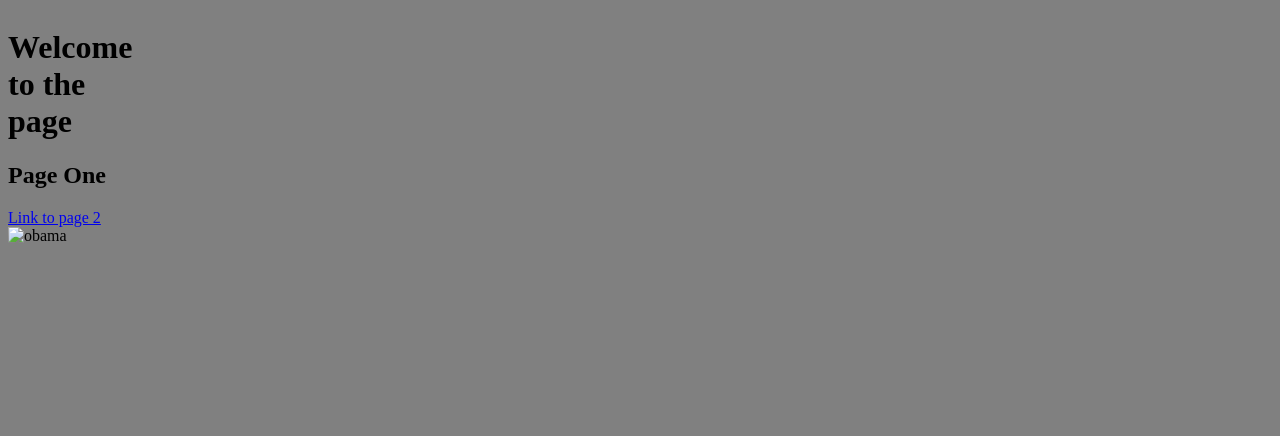
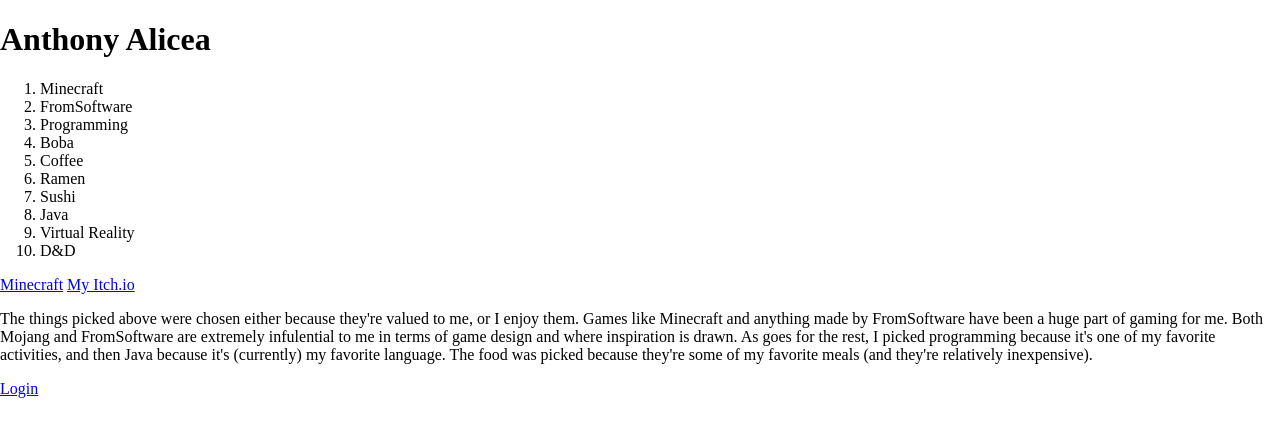
Before and after one commit to anthonya3411/WebAPI2023ASSINGMENTS, a website: page static/index.html in a window 1280 px wide. Drawn offline with Linux system fonts and the light colour scheme.

Commit message:
Created Login and Entries page

```diff
--- a/static/css/style.css
+++ b/static/css/style.css
@@ -1,6 +1,4 @@
 html,body{
-    display:  inline;
-    justify-content: center;
-    position: absolute ;
-    background-color: gray;
+    max-width: max-content;
+    margin: auto;
 }
--- a/static/index.html
+++ b/static/index.html
@@ -8,9 +8,28 @@
     <link rel="stylesheet" href="css/style.css">
 </head>
 <body>
-    <h1>Welcome to the page</h1>
-    <h2>Page One</h2>
-    <a href="page2.html">Link to page 2</a>
-    <img src="images/obam ammaa.jpg" alt="obama">
+    <h1>Anthony Alicea</h1>
+    <ol>
+        <li>Minecraft</li>
+        <li>FromSoftware</li>
+        <li>Programming</li>
+        <li>Boba</li>
+        <li>Coffee</li>
+        <li>Ramen</li>
+        <li>Sushi</li>
+        <li>Java</li>
+        <li>Virtual Reality</li>
+        <li>D&D</li>
+    </ol>
+
+    <a href="https://www.minecraft.net/en-us">Minecraft</a>
+    <a href="https://thictony.itch.io/">My Itch.io</a>
+    <p>The things picked above were chosen either because they're valued to me, or I enjoy them. Games like Minecraft and anything made by FromSoftware have been a huge
+        part of gaming for me. Both Mojang and FromSoftware are extremely infulential to me in terms of game design and where inspiration is drawn. As goes for the rest,
+        I picked programming because it's one of my favorite activities, and then Java because it's (currently) my favorite language. The food was picked because they're some of
+        my favorite meals (and they're relatively inexpensive).
+    </p>
+    <a href="login.html">Login</a>
+
 </body>
 </html>
```
Also changed, not shown: static/form.html (added, +9 -0 lines), static/login.html (added, +12 -0 lines).
